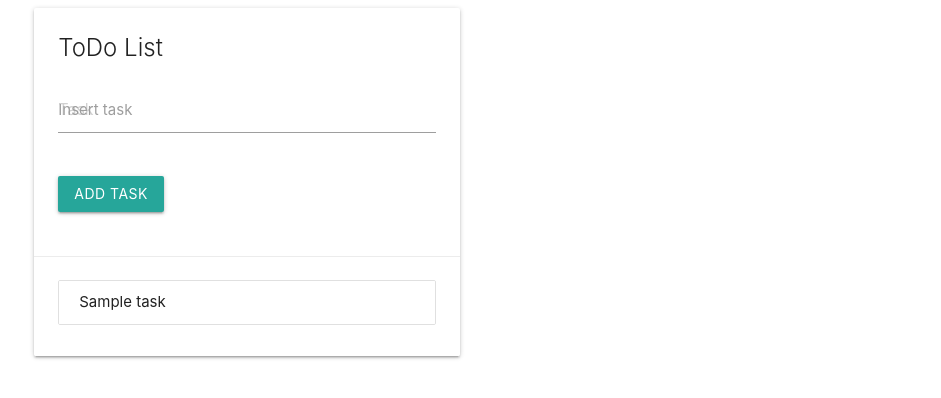
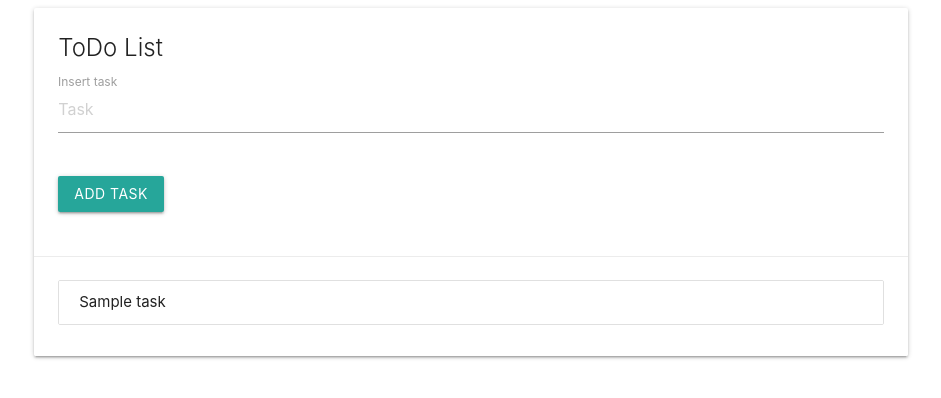
Before and after one commit to KaarelVv/todo_express, a Node server app: template views/index.ejs in a window 1280 px wide. Shown: the top 398 px of the page, without its empty margins (169-1110 px from the left). Run offline with Node 20, Linux system fonts and the light colour scheme; the template is opened without the code that fills it: most values are stand-ins (such as "Sample title", 1, 10 or a date in 2020).

Commit message:
added active class to label

```diff
--- a/views/index.ejs
+++ b/views/index.ejs
@@ -13,7 +13,7 @@
 <body>
     <div class="container">
         <div class="row">
-            <div class="col s12 m6">
+            <div class="col s12">
                 <div class="card">
                     <div class="card-content">
                         <span class="card-title">ToDo List</span>
@@ -21,8 +21,10 @@
                             <form class="col s12" method="post" action="/">
                                 <div class="row">
                                     <div class="input-field col s12">
-                                        <label for="task">Insert task</label>
+                                        <label for="task" class="active">Insert task</label>
                                         <input placeholder="Task" id="task" type="text" name="task">
+
+
                                     </div>
                                 </div>
                                 <input class="btn" type="submit" value="Add Task">
```
